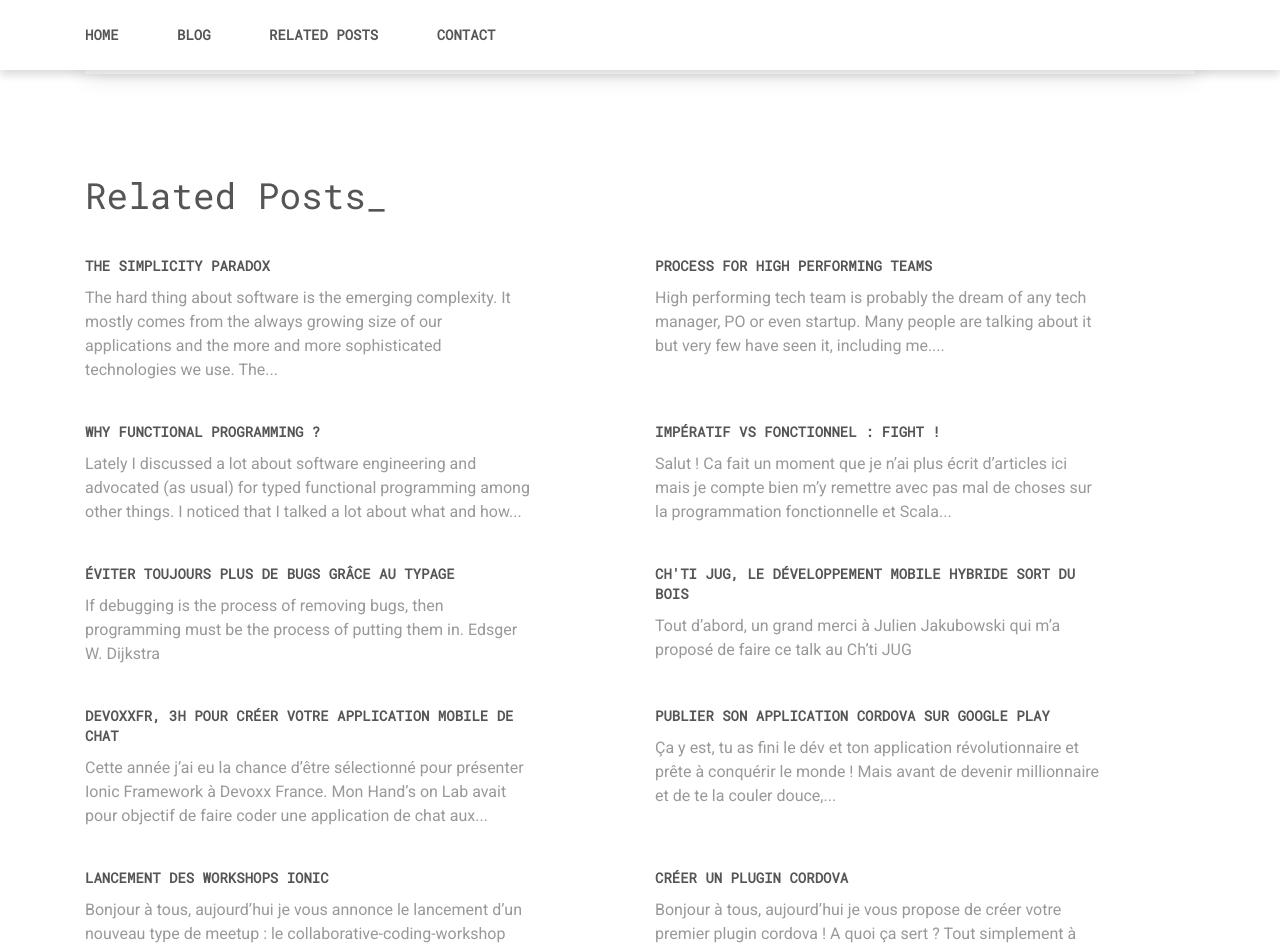
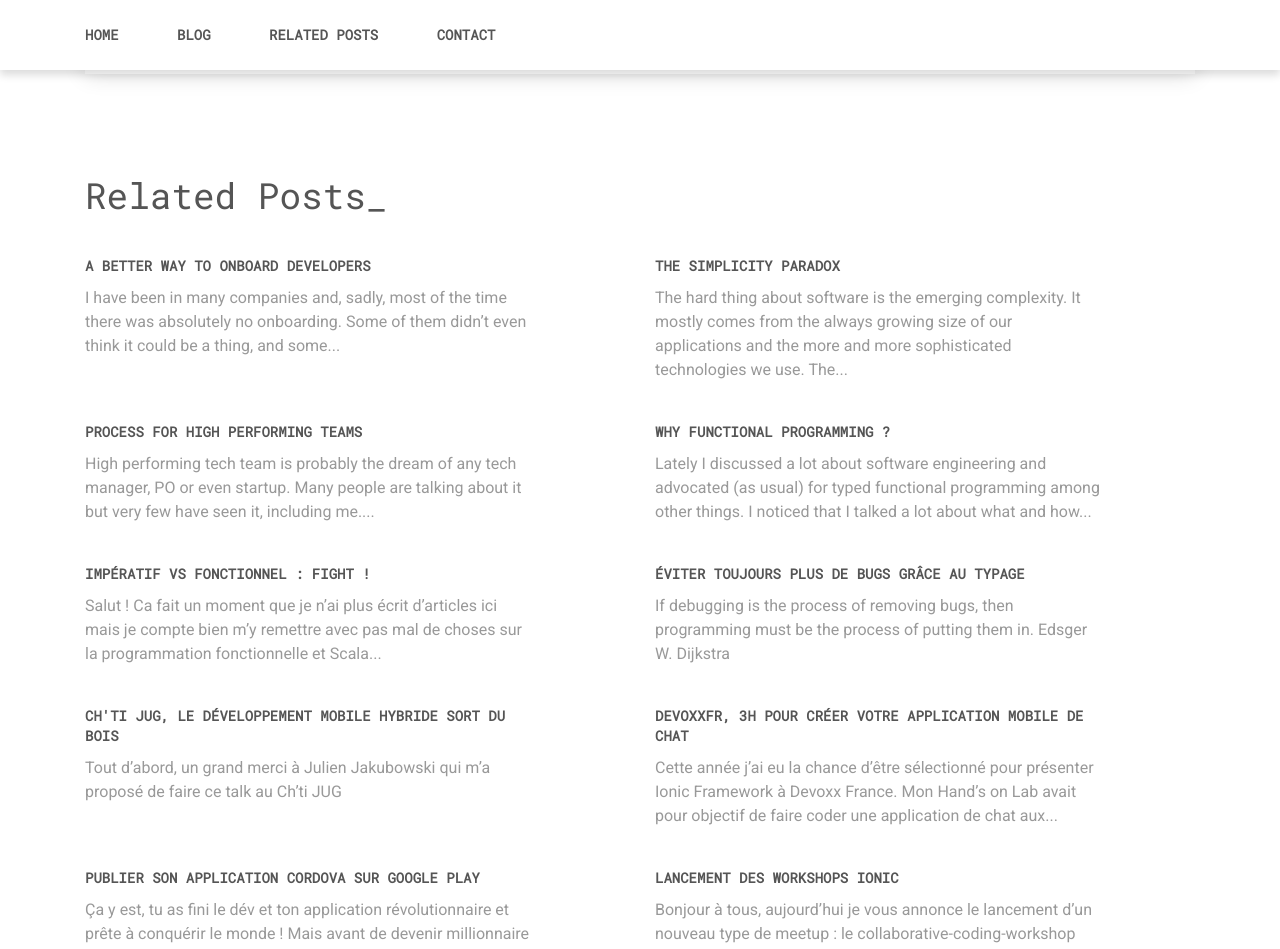
Before and after one commit to loicknuchel/loicknuchel.github.io, a Jekyll site: the page built from _posts/2012/2012-06-05-lancement-du-blog-javanex.md, in a window 1280 px wide and 1400 px high, scrolled down 966 px. Shown: the top 949 px of the window. Built offline with Jekyll 4.4.1, drawn with Linux system fonts in a browser that asks for light colours; nearby versions of some CDN libraries; comment, search, counter and statistics services are not loaded; some of the changed lines change nothing that is shown; some of the changed text lies outside the part shown.

Commit message:
[Publish] Onboarding developers

```diff
--- /dev/null
+++ b/_posts/2020/2020-07-30-a-better-way-to-onboard-developers.md
@@ -0,0 +1,154 @@
+---
+layout:      post
+locale:      en_US
+icon:        champagne
+title:       A better way to onboard developers
+banner_1_1:  /assets/posts/2020/a-better-way-to-onboard-developers/banner_1_1.jpg
+banner_2_1:  /assets/posts/2020/a-better-way-to-onboard-developers/banner_2_1.jpg
+banner_21_9: /assets/posts/2020/a-better-way-to-onboard-developers/banner_21_9.jpg
+banner_3_1:  /assets/posts/2020/a-better-way-to-onboard-developers/banner_3_1.jpg
+author:      loic
+categories:  [tech, management]
+tags:        [team process, continuous improvement, onboarding]
+---
+
+![baby ninja](/assets/posts/2020/a-better-way-to-onboard-developers/baby.jpeg){:.pull-right}
+I have been in many companies and, sadly, most of the time there was absolutely no onboarding.
+Some of them didn't even think it could be a thing, and some others made excuses about being bad at it.
+Onboarding is a critical step as it defines how the collaboration will work, and it could make a big difference.
+I got lucky enough, to see some great onboarding that changed my views on it.
+<br><br>
+Before I start, I should tell you that I firmly believe that culture can make or break a company.
+Culture and vision is what makes everyone push in the same direction and deliver great things instead of fighting against each other and finding excuses for failures.
+Onboarding is a great way to communicate and show what is your company culture, for the newcomer but also for everyone else, setting up a clear example.
+If you don't do it proactively, it will be done implicitly, and maybe not the way you like...
+
+Onboarding is a grace period where everyone is happy, willing to make efforts and without any complicated background with the company or colleagues.
+This is an easy time to explain things before the daily routine, and the hundreds tasks, prevent a higher view.
+**Don't rush it**, let the time for the new hire to learn and adapt to all the people, process, projects, tools and particularities of your company.
+
+The challenge is to give a lot of information without taking too much time, preparing and updating them, and being boring.
+It should [explain the company culture and purpose](#company-culture-and-purpose), [introduce company organisation and key people](#meet-people-and-understand-organisation), [offer guidance to be quickly operational](#be-operational-immediately) and [give responsibilities](#give-responsibilities).
+To ease this experience, **having a contact person** to welcome you and who to ask all your questions could be a great help. This buddy, as called in some companies, should be a colleague in another team in order to feel more free in conversation. He should drive the newcomer through the onboarding and afterwards, and clarify the company expectations to remove anxieties as much as possible.
+
+## Company culture and purpose<a href="#company-culture-and-purpose" class="fas fa-link"></a>
+
+![culture fit](/assets/posts/2020/a-better-way-to-onboard-developers/culture-fit.jpg){:.full-width}
+
+This step can be easily forgotten. It may seem obvious to people that have been there for some time.
+Or it may seem too vague to people that do not care much about people dynamics and motivation, and kind of ignore company culture and project/product purpose.
+To me, it's the most important onboarding goal as it is very hard to recover afterwards.
+Going on, people may focus more on daily tasks rather than global company goals (depending on their attributions, of course).
+
+The best way to share these, is by having an **open discussion with the CEO** as he is the best person to speak, with credibility, about the company culture.
+This way he could give his views on what are good and bad behaviours to anybody, and his words could be used to fix a future situation.
+Telling the company story and vision is also very important to understand some past choices and build some empathy for the legacy.
+This meeting is an opportunity for the CEO to know people working with him and have a better understanding of every company team or department.
+For the new hire, this connection will allow him to understand better the organisation he joined and have easier relations with his management.
+Also, taking all the needed time is crucial to set up the best possible collaboration.
+This meeting can be scheduled on a 2h slot (to be sure not to run out of time) or scheduled in some informal time, at lunch or for a drink in the evening, at the newcomer convenience.
+
+You may think it is nice but way too heavy for the CEO. I'm convinced setting up a great and long collaboration has no price.
+This could make the difference between unengaged people doing useless work and enthusiastic employees solving company problems before you even hear from them.
+If your company is under 100 employees, you probably have less than one hire a week, and the CEO can handle this.
+If you hire a lot, maybe grouping newcomers, every two weeks for example, could still make it reasonable.
+As an example, when I joined Criteo, they were 3000 employees with 600 people in the R&D.
+I had many onboarding meetings to understand all the parts of the company, but the most memorable was the one run by a founder telling us the story of the company, how it started, the trouble they had and how they solved them, the many pivots they made and how they ended up in the advertising sector (not in the early days' plan), the experiences they made and how it felt from the inside.
+After it, you don't look at the company the same way, definitely!
+I also had lunch with the CTO (with about 10 other newcomers) where he asked us what we thought about the company, what could be improved and what was better in our previous experiences.
+The conversation was very open, and I was surprised on how many ideas were expressed and discussed.
+So if this size kind of company can do it, you also probably could; if you believe it's important enough.
+
+## Meet people and understand organisation<a href="#meet-people-and-understand-organisation" class="fas fa-link"></a>
+
+![teamwork](/assets/posts/2020/a-better-way-to-onboard-developers/teamwork.jpg)
+
+In your daily work, you will have time and opportunity to meet your team and people you will work with. But what about other teams and departments ?
+You often have very few opportunities to meet them and understand their work and goals.
+As a company, it's quite hard but key to keep all departments collaborating. You don't want to notice that your progress is very slow due to internal war.
+That could be due to a goal misalignment between teams. Such as sale people sell non-existing things and ask developers to build it quickly.
+Or ops people refusing updates because they try to get a stable platform while developers want to push new code quickly to meet product deadlines.
+There are always such tensions, whatever kind of.
+Meeting other departments, understanding their work, goal and building some emotional links could help in such situations.
+Make them discuss more to work in collaboration rather than in confrontation.
+
+This is also a way for the newcomer to understand more precisely how the company works, what are the departments and how they work together to serve the clients.
+As engineers, we often see and kind of understand the production part, but we often forget about the marketing and sales ones as well as the support or after sell ones and many more, depending on the company.
+We know they exist, but it's hard to truly understand their dynamics, importance and role in the global strategy.
+
+**Planning a global presentation** and **meetings with different people in every department** could make a huge difference in employee engagement and work efficiency.
+Not to forget that, not only the newcomer learns all these things, but also his whole team.
+He can explain new things to others based on what he saw and others didn't because project, teams or challenges evolved.
+This can be an interesting way to spread knowledge across the organization.
+
+## Be operational immediately<a href="#be-operational-immediately" class="fas fa-link"></a>
+
+![rocket launch](/assets/posts/2020/a-better-way-to-onboard-developers/rocket-launch.png)
+
+Understanding the people and the company you will work with is quite crucial.
+You were hired for a specific task, and if you are lucky, you really like it, so you may be very impatient on starting. At least that's me!
+First, you have to set up you PC, installing softwares, creating accounts, asking permissions, learning procedures... This can take quite some time and be painful.
+Documentation may be out of date, have big holes or even not exist.
+Definitely, this is necessary but quite boring to be done.
+
+Maybe there is another way...
+Have you heard about pair programming ? Or even mob programming ?
+From your first day, you can **dig into the code doing some pair or mob programming**, start to learn the codebase and company practices, discuss with a developer knowing the context of past choices and discuss things you would have done differently.
+This could allow you to bring value to the company since your first day, sharing your experiences and coding with another developer.
+Maybe, deploying a new feature ?
+Being able to follow the full work workflow can be very rewarding and empowering for a newcomer. Even if the task is quite trivial.
+It can be a good idea for the team to **prepare some easy story**, that are not too large in the codebase, for the new developer to start.
+
+Computer setup and broader impact can wait a few more days, or weeks ;)
+
+As a developer, it's also important to **understand the technical environment** you are working in: architecture, technical choices, coding practices and processes.
+Having some maintained documentation about them can really help in the ramp up. If you don't have some, you can build and improve them on the fly when you need them.
+Instead of just explaining architecture to the next hire, draw it on a diagram with him. So the next one will have it and will be able to improve it with the missing or changed parts.
+For technical choices, having an [ADR](https://adr.github.io){:target="_blank"}, and a best practice guide can be a great help.
+If you don't already have them, bootstrap a document with a simple structure and find some hooks in your process to fill them gradually (story definition of done, after technical debates or explanations...).
+Do not throw these documentations on the newcomer reading list. Go through them with him. So you can notice incorrect parts, highlight important ones and even refresh your memory.
+Such documentations must live, be regularly read and be often updated to be useful.
+It's not a task to make them, it's a process to maintain them correct but also understood by everyone.
+
+## Give responsibilities<a href="#give-responsibilities" class="fas fa-link"></a>
+
+![superman](/assets/posts/2020/a-better-way-to-onboard-developers/superman.jpg){:.pull-left}
+New hires have a lot to learn and adapt when they join a company, but they can also bring a unique value that nobody else in the company can.
+You know, all these broken tools, habits or processes you have learned to live with amongst time.
+You are now used to them, but this does not make them any better. You just don't notice them anymore.
+But any newcomer will fail at them because they miss your historical knowledge or habit.
+Having a fresh eye can identify and fix a lot of battles you already have given up.
+Asking new hire to **write an amazement report** on what they like and what could be improved can lead to great improvements in many parts of the organization: process, tools, management, architecture...
+Not only because he has new eyes but also because he has other experiences with better or worst things.
+An other key point is to review his report with him and eventually let him solve himself some pain points he mentioned.
+With this, he will bring quick and unique value to the company and have a real ownership on improving what he sees.
+
+An other interesting responsibility is to **explicitly ask him to improve and maintain onboarding documentation**.
+This is a task nobody wants because they don't see the value, except when you are a newcomer.
+Making them identify onboarding pain points and solving them will lead to an amazing onboarding with time!
+He can even, eventually, take the responsibility to lead the next onboarding, so nice tips can spread easily.
+
+## The ideal process<a href="#the-ideal-process" class="fas fa-link"></a>
+
+![don't give up](/assets/posts/2020/a-better-way-to-onboard-developers/dont-give-up.png)
+
+Ok, so now let's wrap up a little this already quite long article. I proposed a lot of things, and it could be not so easy to put them in play.
+Here is what I think an amazing onboarding could be.
+
+Working in a team is first of all a social activity. So, my ideal onboarding would start one or two weeks before I join the company, meeting the team informally.
+It could be a lunch, an after work drink, or an invitation to a team building to socialize.
+On the first day, I would do the company global onboarding: discovering the environment, what are the company teams or departments, what do they sell and how, what are the specificities and the culture...
+It can be done by an HR person or by my buddy (ideally outside of my team) around a breakfast, and eventually with other newcomers.
+This first day should explain clearly what is the onboarding process and what they expect from me.
+I would also probably have to perform some administrative tasks and start to set up my computer, mostly communication tools (email, slack, ...).
+The following days would be split between the specific company onboarding (meeting people in other departments / teams to understand deeper what they do and have some familiarity with them), the global team onboarding (what is the team goal, which are the other teams I would collaborate with...), and the specific team onboarding (project architecture, pair programming, installation...).
+Some time off should also be left to have informal discussions, read and improve existing onboarding documentations and take some notes for the amazement report.
+The onboarding should finish with meeting the CEO to go deeper on company culture and ask any remaining questions.
+Once finished, the amazement report would be discussed with the manager and key improvement could be planned.
+
+This is what I would expect from a great onboarding: understanding the environment, being guided and being valuable quickly.
+Of course, it can vary a lot depending on company culture and size but one thing to keep in mind is that human relations (ambiance and people availability) can greatly balance any other discomfort.
+
+What do you think about it ? What were your onboarding experiences ? And what did you miss or wish to have ?
+
+This topic is quite large and specific, I would love to hear from you about it !
--- a/_sass/_post.scss
+++ b/_sass/_post.scss
@@ -175,6 +175,15 @@
         margin-bottom: $default-spacing;
       }
 
+      &.full-width {
+        max-width: initial;
+        max-height: initial;
+        width: 100%;
+        width: -moz-available; /* For Mozzila */
+        width: -webkit-fill-available; /* For Chrome */
+        width: stretch; /* Unprefixed */
+      }
+
       &.w-100 {
         width: 100px;
       }
--- a/_sass/_sheet.scss
+++ b/_sass/_sheet.scss
@@ -62,6 +62,11 @@
       -moz-font-feature-settings: 'dlig' 1, 'liga' 1, 'lnum' 1, 'kern' 1;
       -o-font-feature-settings: 'dlig' 1, 'liga' 1, 'lnum' 1, 'kern' 1;
     }
+
+    .post-content img.full-width {
+      margin-left: -70px;
+      margin-right: -70px;
+    }
   }
 }
 
```
Also changed, not shown: assets/posts/2020/a-better-way-to-onboard-developers/baby.jpeg (added), assets/posts/2020/a-better-way-to-onboard-developers/banner_1_1.jpg (added), assets/posts/2020/a-better-way-to-onboard-developers/banner_21_9.jpg (added), assets/posts/2020/a-better-way-to-onboard-developers/banner_2_1.jpg (added), assets/posts/2020/a-better-way-to-onboard-developers/banner_3_1.jpg (added), assets/posts/2020/a-better-way-to-onboard-developers/culture-fit.jpg (added), assets/posts/2020/a-better-way-to-onboard-developers/dont-give-up.png (added), assets/posts/2020/a-better-way-to-onboard-developers/rocket-launch.png (added), assets/posts/2020/a-better-way-to-onboard-developers/superman.jpg (added), assets/posts/2020/a-better-way-to-onboard-developers/teamwork.jpg (added).
